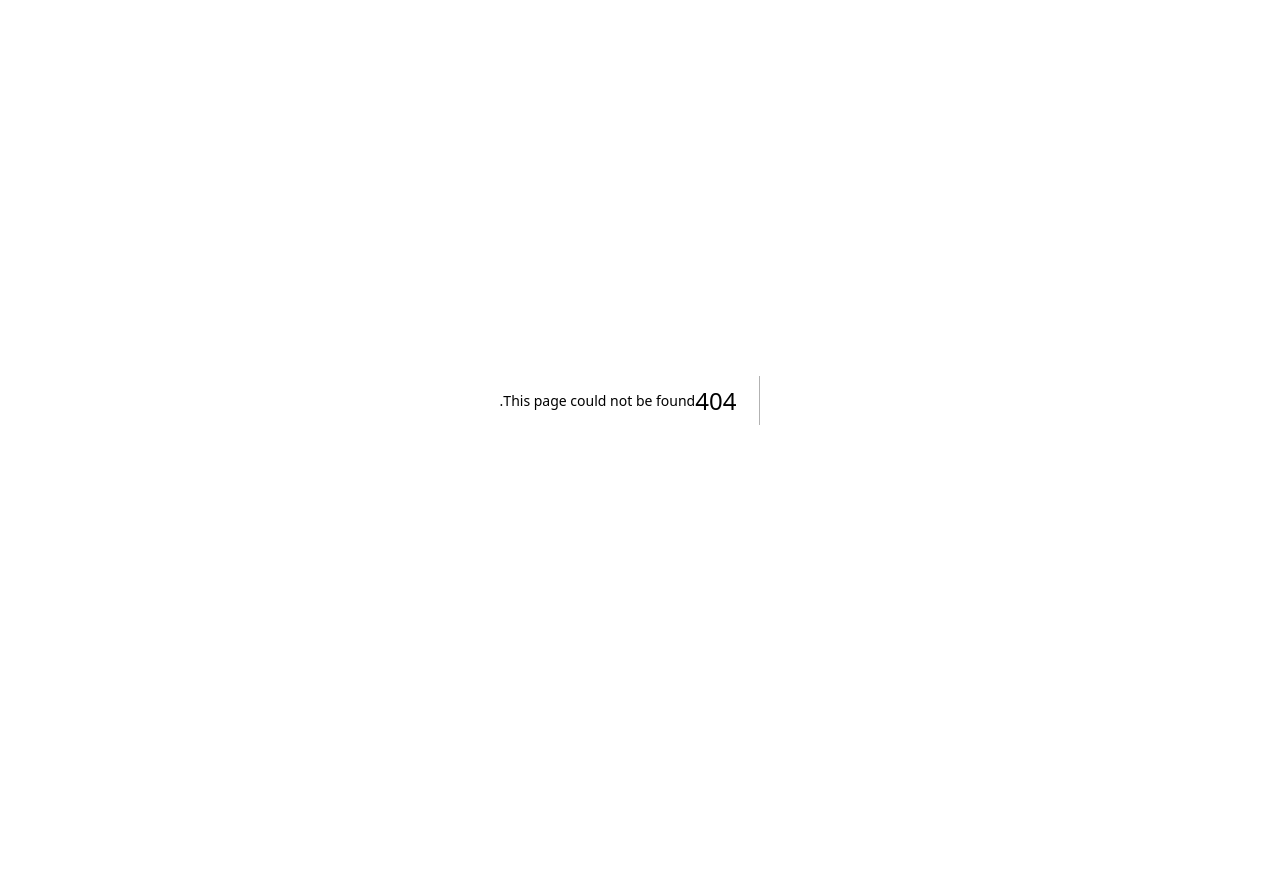
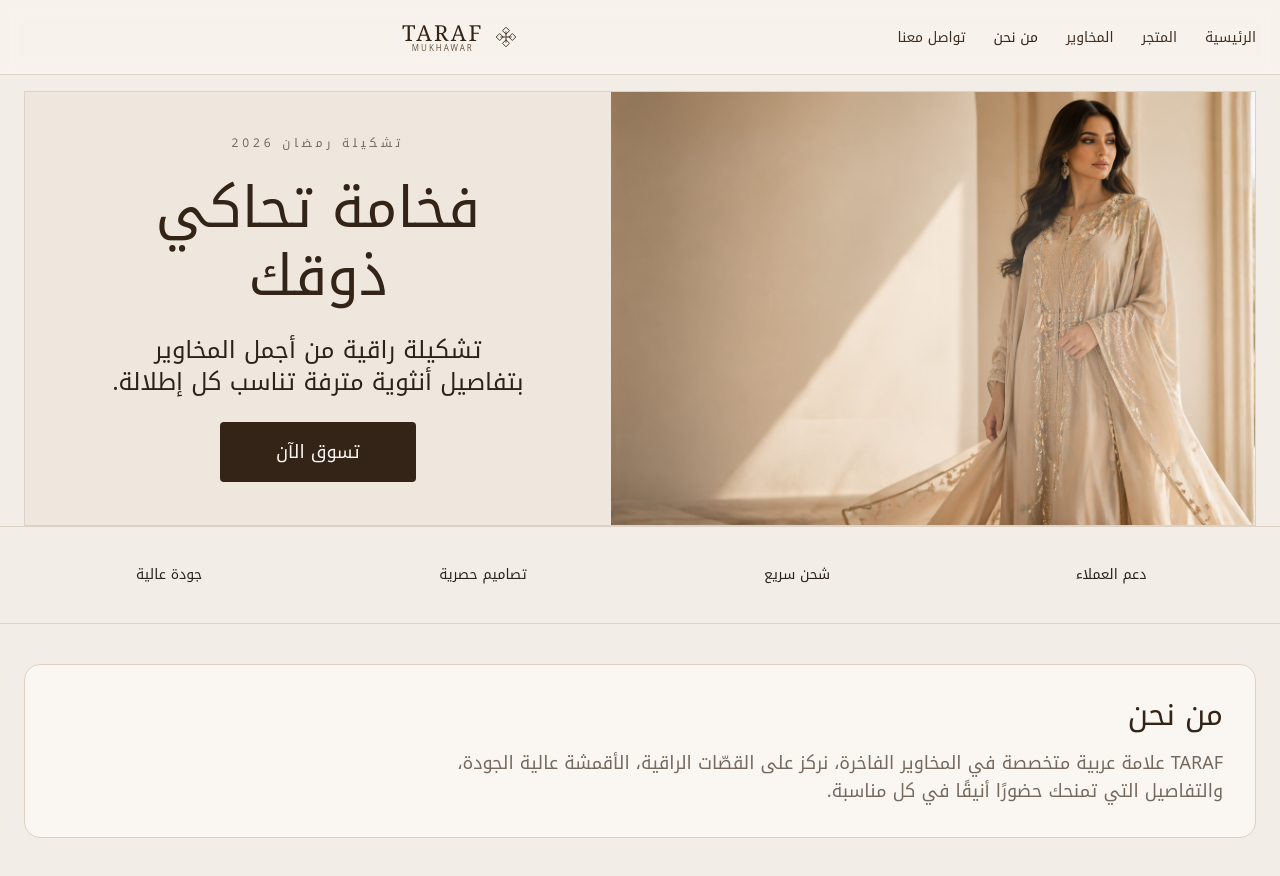
Before and after one commit to Tarafstore/Taraf, a Next.js app: page /about in a window 1280 px wide. Before the commit this address had no page. Before the commit the page ends 800 px from the top, so only its background shows below. Built offline with nearby package versions, Linux system fonts and the light colour scheme.

Commit message:
Rebuild storefront navbar with only working links

```diff
--- /dev/null
+++ b/app/about/page.tsx
@@ -0,0 +1,15 @@
+import { StorefrontShell } from '@/components/layout/storefront-shell';
+
+export default function AboutPage() {
+  return (
+    <StorefrontShell>
+      <section className="rounded-2xl border border-line bg-surface p-6 text-right text-ink md:p-8">
+        <h1 className="text-2xl font-medium text-brand md:text-3xl">من نحن</h1>
+        <p className="mt-4 max-w-3xl text-base leading-8 text-ink-soft md:text-lg">
+          TARAF علامة عربية متخصصة في المخاوير الفاخرة، نركز على القصّات الراقية، الأقمشة عالية الجودة، والتفاصيل التي تمنحك حضورًا
+          أنيقًا في كل مناسبة.
+        </p>
+      </section>
+    </StorefrontShell>
+  );
+}
--- /dev/null
+++ b/app/contact/page.tsx
@@ -0,0 +1,22 @@
+import { StorefrontShell } from '@/components/layout/storefront-shell';
+
+export default function ContactPage() {
+  return (
+    <StorefrontShell>
+      <section className="rounded-2xl border border-line bg-surface p-6 text-right text-ink md:p-8">
+        <h1 className="text-2xl font-medium text-brand md:text-3xl">تواصل معنا</h1>
+        <p className="mt-4 text-base leading-8 text-ink-soft md:text-lg">
+          يسعدنا استقبال استفساراتكم عبر البريد الإلكتروني
+          <a className="mx-1 text-brand underline-offset-2 hover:underline" href="mailto:hello@taraf.store">
+            hello@taraf.store
+          </a>
+          أو عبر الهاتف
+          <a className="mx-1 text-brand underline-offset-2 hover:underline" href="tel:+971500000000">
+            +971 50 000 0000
+          </a>
+          خلال أوقات العمل.
+        </p>
+      </section>
+    </StorefrontShell>
+  );
+}
--- a/components/layout/navbar.tsx
+++ b/components/layout/navbar.tsx
@@ -1,8 +1,15 @@
-import type { ReactNode } from 'react';
+'use client';
+
+import { useState } from 'react';
 import Link from 'next/link';
+import { usePathname } from 'next/navigation';
+
 import { cn } from '@/lib/utils';
 
-type NavLink = { label: string; href: string };
+type NavLink = {
+  label: string;
+  href: string;
+};
 
 type NavbarProps = {
   links: NavLink[];
@@ -11,7 +18,7 @@ type NavbarProps = {
 
 function BrandMark() {
   return (
-    <svg viewBox="0 0 40 40" className="h-8 w-8 text-brand" aria-hidden="true" fill="none" stroke="currentColor" strokeWidth="1.25">
+    <svg viewBox="0 0 40 40" className="h-7 w-7 text-brand" aria-hidden="true" fill="none" stroke="currentColor" strokeWidth="1.25">
       <path d="M20 6l5 5-5 5-5-5 5-5Z" />
       <path d="M20 24l5 5-5 5-5-5 5-5Z" />
       <path d="M6 20l5-5 5 5-5 5-5-5Z" />
@@ -22,88 +29,83 @@ function BrandMark() {
   );
 }
 
-function ActionIcon({ children, label }: { children: ReactNode; label: string }) {
+export function Navbar({ links, className }: NavbarProps) {
+  const pathname = usePathname();
+  const [isMobileMenuOpen, setIsMobileMenuOpen] = useState(false);
+
+  const closeMenu = () => setIsMobileMenuOpen(false);
+
   return (
+    <header className={cn('border-b border-line/90 bg-[#f8f3ed]/95 backdrop-blur', className)}>
+      <div className="container-base">
+        <div className="grid h-16 grid-cols-[auto_1fr_auto] items-center gap-2 md:h-[74px]">
           <button
             type="button"
-      aria-label={label}
-      className="inline-flex h-11 w-11 items-center justify-center rounded-full text-ink transition-colors hover:bg-surface-muted/80 hover:text-brand focus-visible:outline-none focus-visible:ring-2 focus-visible:ring-brand/30 md:h-8 md:w-8 md:rounded-none md:hover:bg-transparent"
+            aria-label={isMobileMenuOpen ? 'إغلاق القائمة' : 'فتح القائمة'}
+            aria-expanded={isMobileMenuOpen}
+            aria-controls="mobile-main-nav"
+            onClick={() => setIsMobileMenuOpen((prev) => !prev)}
+            className="inline-flex h-10 w-10 items-center justify-center rounded-full border border-line/80 text-ink transition-colors hover:bg-[#efe5d9] focus-visible:outline-none focus-visible:ring-2 focus-visible:ring-brand/35 md:hidden"
           >
-      {children}
+            <svg viewBox="0 0 24 24" className="h-4 w-4" fill="none" stroke="currentColor" strokeWidth="1.8" aria-hidden="true">
+              {isMobileMenuOpen ? <path d="M6 6l12 12M18 6 6 18" /> : <path d="M4 7h16M4 12h16M4 17h16" />}
+            </svg>
           </button>
-  );
-}
 
-export function Navbar({ links, className }: NavbarProps) {
+          <nav className="hidden items-center justify-start gap-7 text-[14px] text-[#3f2f21] md:flex" aria-label="روابط المتجر الأساسية">
+            {links.map((link) => {
+              const isActive = pathname === link.href;
+
               return (
-    <header className={cn('border-b border-line bg-surface/95', className)}>
-      <div className="container-base flex flex-col gap-3 py-3 md:relative md:grid md:h-[88px] md:grid-cols-[1fr_auto] md:items-center md:gap-8 md:py-0">
-        <div className="flex items-center justify-between md:justify-self-start">
-          <div className="flex items-center gap-1 text-ink-soft md:gap-8">
-            <div className="hidden items-center gap-1 text-ink-soft md:flex">
-              <ActionIcon label="العربة">
-                <svg viewBox="0 0 24 24" className="h-4 w-4" fill="none" stroke="currentColor" strokeWidth="1.7">
-                  <path d="M4 7h2l2.2 8.5h8.6L19 9H8.5" />
-                  <circle cx="10" cy="18" r="1" />
-                  <circle cx="17" cy="18" r="1" />
-                </svg>
-              </ActionIcon>
-              <ActionIcon label="الملف الشخصي">
-                <svg viewBox="0 0 24 24" className="h-4 w-4" fill="none" stroke="currentColor" strokeWidth="1.7">
-                  <circle cx="12" cy="8" r="3.2" />
-                  <path d="M6 19c1.4-2.7 3.5-4 6-4s4.6 1.3 6 4" />
-                </svg>
-              </ActionIcon>
-              <ActionIcon label="بحث">
-                <svg viewBox="0 0 24 24" className="h-4 w-4" fill="none" stroke="currentColor" strokeWidth="1.7">
-                  <circle cx="11" cy="11" r="5" />
-                  <path d="m15 15 4 4" />
-                </svg>
-              </ActionIcon>
-            </div>
-            <ActionIcon label="القائمة">
-              <svg viewBox="0 0 24 24" className="h-4 w-4 md:hidden" fill="none" stroke="currentColor" strokeWidth="1.7">
-                <path d="M4 7h16M4 12h16M4 17h16" />
-              </svg>
-              <svg viewBox="0 0 24 24" className="hidden h-4 w-4 md:block" fill="none" stroke="currentColor" strokeWidth="1.7">
-                <circle cx="11" cy="11" r="5" />
-                <path d="m15 15 4 4" />
-              </svg>
-            </ActionIcon>
-          </div>
-
-          <div className="pointer-events-none flex min-w-[112px] flex-col items-center justify-center gap-1 text-center leading-none text-brand md:absolute md:left-1/2 md:top-1/2 md:min-w-[130px] md:-translate-x-1/2 md:-translate-y-1/2">
-            <BrandMark />
-            <p className="text-[28px] tracking-[0.14em] [font-family:Georgia,'Times_New_Roman',serif] md:text-[37px] md:tracking-[0.18em]">TARAF</p>
-            <p className="text-[8px] uppercase tracking-[0.3em] text-ink-soft md:text-[9px] md:tracking-[0.37em]">Mukhawar</p>
-          </div>
-
-          <div className="flex items-center gap-1 text-ink-soft md:justify-self-end">
-            <ActionIcon label="المفضلة">
-              <svg viewBox="0 0 24 24" className="h-4 w-4" fill="none" stroke="currentColor" strokeWidth="1.7">
-                <path d="M12 20s-6-3.8-6-8.2c0-2.2 1.6-3.8 3.6-3.8 1.3 0 2.1.6 2.4 1.2.3-.6 1.1-1.2 2.4-1.2 2 0 3.6 1.6 3.6 3.8 0 4.4-6 8.2-6 8.2Z" />
-              </svg>
-            </ActionIcon>
-            <ActionIcon label="العربة">
-              <svg viewBox="0 0 24 24" className="h-4 w-4" fill="none" stroke="currentColor" strokeWidth="1.7">
-                <path d="M4 7h2l2.2 8.5h8.6L19 9H8.5" />
-                <circle cx="10" cy="18" r="1" />
-                <circle cx="17" cy="18" r="1" />
-              </svg>
-            </ActionIcon>
-          </div>
-        </div>
-
-        <nav className="no-scrollbar -mx-2 flex snap-x snap-mandatory items-center gap-2 overflow-x-auto px-2 pb-1 text-sm text-ink md:mx-0 md:justify-center md:gap-9 md:overflow-visible md:px-0 md:pb-0 md:text-[13px]">
-          {links.map((link) => (
                 <Link
                   key={link.label}
                   href={link.href}
-              className="snap-start whitespace-nowrap rounded-full border border-line/80 bg-surface px-4 py-2.5 transition-colors hover:text-brand md:rounded-none md:border-none md:bg-transparent md:px-0 md:py-0"
+                  className={cn('transition-colors hover:text-brand', isActive && 'text-brand')}
                 >
                   {link.label}
                 </Link>
-          ))}
+              );
+            })}
+          </nav>
+
+          <Link href="/" className="flex items-center justify-center gap-2 text-brand" aria-label="الانتقال إلى الصفحة الرئيسية">
+            <BrandMark />
+            <div className="text-center leading-none">
+              <p className="text-[22px] tracking-[0.1em] [font-family:Georgia,'Times_New_Roman',serif]">TARAF</p>
+              <p className="mt-0.5 text-[8px] uppercase tracking-[0.25em] text-[#6f5a46]">Mukhawar</p>
+            </div>
+          </Link>
+
+          <div className="hidden md:block" aria-hidden="true" />
+        </div>
+
+        <nav
+          id="mobile-main-nav"
+          aria-label="روابط المتجر الأساسية للجوال"
+          className={cn(
+            'grid overflow-hidden border-t border-line/70 transition-all duration-200 md:hidden',
+            isMobileMenuOpen ? 'max-h-80 py-3 opacity-100' : 'max-h-0 py-0 opacity-0',
+          )}
+        >
+          <div className="flex flex-col gap-1.5 pb-1 text-[15px] text-[#3f2f21]">
+            {links.map((link) => {
+              const isActive = pathname === link.href;
+
+              return (
+                <Link
+                  key={link.label}
+                  href={link.href}
+                  onClick={closeMenu}
+                  className={cn(
+                    'rounded-lg px-3 py-2.5 transition-colors hover:bg-[#efe5d9]',
+                    isActive && 'bg-[#efe5d9] text-brand',
+                  )}
+                >
+                  {link.label}
+                </Link>
+              );
+            })}
+          </div>
         </nav>
       </div>
     </header>
--- a/components/layout/storefront-shell.tsx
+++ b/components/layout/storefront-shell.tsx
@@ -8,9 +8,9 @@ type StorefrontShellProps = {
 const topLinks = [
   { label: 'الرئيسية', href: '/' },
   { label: 'المتجر', href: '/products' },
-  { label: 'المخاوير', href: '#' },
-  { label: 'من نحن', href: '#' },
-  { label: 'تواصل معنا', href: '#' },
+  { label: 'المخاوير', href: '/products' },
+  { label: 'من نحن', href: '/about' },
+  { label: 'تواصل معنا', href: '/contact' },
 ];
 
 export function StorefrontShell({ children }: StorefrontShellProps) {
```
Lines whose indentation alone changed are shown as unchanged.
